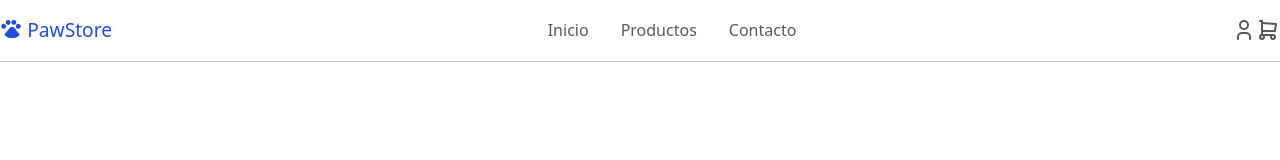
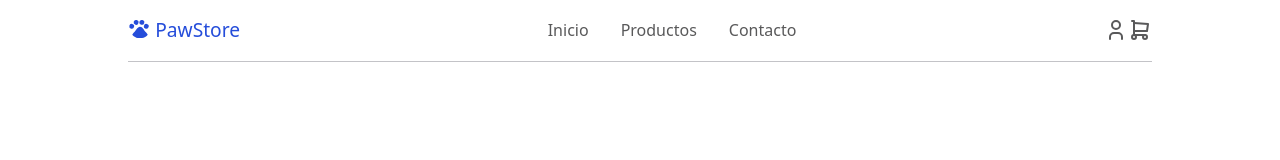
Before and after one commit to Joseeecr/DUAD, a website with bundled scripts: page lyfter-pet-store/frontend/pages/home/index.html in a window 1280 px wide. Built offline with nearby package versions, Linux system fonts and the light colour scheme.

Commit message:
feat: Redesign the body layout to be centered in the page

```diff
--- a/lyfter-pet-store/frontend/styles/globals.css
+++ b/lyfter-pet-store/frontend/styles/globals.css
@@ -1,5 +1,7 @@
 body {
-  font-family: var(--font-primary)
+  font-family: var(--font-primary);
+  width: 80%;
+  margin: 0 auto;
 }
 
 ul{
```
